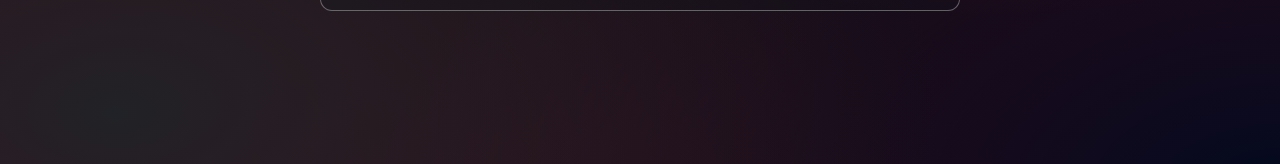
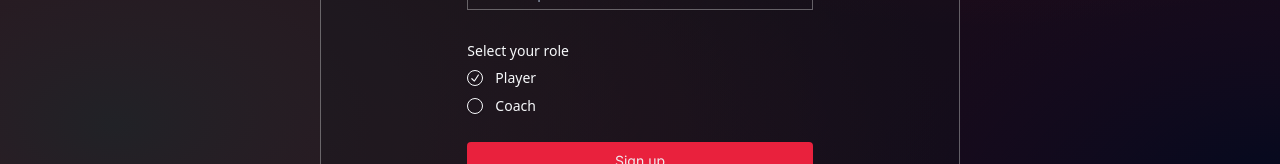
Before and after one commit to Irina0110/Cyber_system, a React (Vite) app in the folder frontend/: page /signUp in a window 1280 px wide. Shown: the part 575-739 px from the top of the page. Built offline with nearby package versions, Linux system fonts and the light colour scheme.

Commit message:
FRONTEND: fix: styles

```diff
--- /dev/null
+++ b/frontend/src/components/ui/radio-group.tsx
@@ -0,0 +1,42 @@
+import * as React from "react"
+import { CheckIcon } from "@radix-ui/react-icons"
+import * as RadioGroupPrimitive from "@radix-ui/react-radio-group"
+
+import { cn } from "@/lib/utils"
+
+const RadioGroup = React.forwardRef<
+  React.ElementRef<typeof RadioGroupPrimitive.Root>,
+  React.ComponentPropsWithoutRef<typeof RadioGroupPrimitive.Root>
+>(({ className, ...props }, ref) => {
+  return (
+    <RadioGroupPrimitive.Root
+      className={cn("grid gap-2", className)}
+      {...props}
+      ref={ref}
+    />
+  )
+})
+RadioGroup.displayName = RadioGroupPrimitive.Root.displayName
+
+const RadioGroupItem = React.forwardRef<
+  React.ElementRef<typeof RadioGroupPrimitive.Item>,
+  React.ComponentPropsWithoutRef<typeof RadioGroupPrimitive.Item>
+>(({ className, ...props }, ref) => {
+  return (
+    <RadioGroupPrimitive.Item
+      ref={ref}
+      className={cn(
+        "aspect-square h-4 w-4 rounded-full border border-primary text-primary shadow focus:outline-none focus-visible:ring-1 focus-visible:ring-ring disabled:cursor-not-allowed disabled:opacity-50",
+        className
+      )}
+      {...props}
+    >
+      <RadioGroupPrimitive.Indicator className="flex items-center justify-center">
+        <CheckIcon className="h-3.5 w-3.5 fill-primary" />
+      </RadioGroupPrimitive.Indicator>
+    </RadioGroupPrimitive.Item>
+  )
+})
+RadioGroupItem.displayName = RadioGroupPrimitive.Item.displayName
+
+export { RadioGroup, RadioGroupItem }
--- a/frontend/src/pages/Login/Login.scss
+++ b/frontend/src/pages/Login/Login.scss
@@ -6,7 +6,7 @@
   width: calc(100vw / 2);
   min-height: calc(100vh / 3);
   max-width: 680px;
-  margin-top: calc(100vh / 2 - 30%);
+  margin-top: 100px;
   margin-left: auto;
   margin-right: auto;
   border-radius: 12px;
--- a/frontend/src/pages/SignUp/SignUp.scss
+++ b/frontend/src/pages/SignUp/SignUp.scss
@@ -6,7 +6,7 @@
   width: calc(100vw / 2);
   min-height: calc(100vh / 3);
   max-width: 680px;
-  margin-top: calc(100vh / 2 - 40%);
+  margin-top: 100px;
   margin-left: auto;
   margin-right: auto;
   border-radius: 12px;
```
